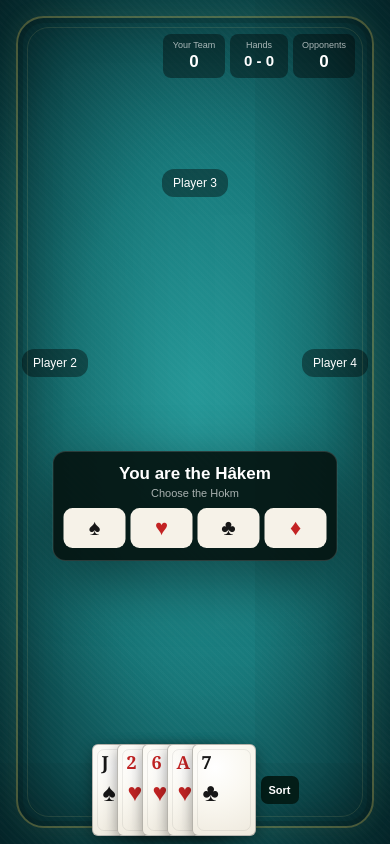
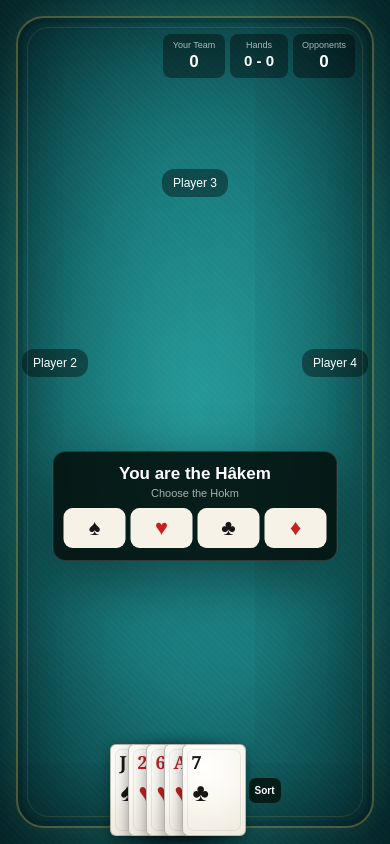
Before and after one commit to Matteees76/hokm-game, a Next.js app: page /game in a window 390 px wide. Built offline with nearby package versions, Linux system fonts and the light colour scheme; no server answers.

Commit message:
Improve mobile card hand layout

```diff
--- a/app/globals.css
+++ b/app/globals.css
@@ -4044,7 +4044,10 @@ box-sizing: border-box;
    ========================================= */
 @media screen and (max-width: 1200px) {
 
-  /* Game screen */
+  /* =========================
+     GAME SCREEN COLOUR
+     ========================= */
+
   .gameTable {
     background:
       radial-gradient(
@@ -4069,7 +4072,11 @@ box-sizing: border-box;
       ) !important;
   }
 
-  /* Home + other pages */
+
+  /* =========================
+     HOME + OTHER PAGES
+     ========================= */
+
   .home,
   .onlinePage,
   .privateLobbyPage,
@@ -4079,7 +4086,7 @@ box-sizing: border-box;
         circle at 50% 38%,
         #1b8486 0%,
         #073c42 45%,
-        #073c42 45%,
+        #073c42 75%,
         #073c42 100%
       ) !important;
   }
@@ -4087,48 +4094,85 @@ box-sizing: border-box;
   body {
     background: #073c42 !important;
   }
-}
-
-/* Move score display slightly left */
+
+
+  /* =========================
+     SCORE DISPLAY
+     ========================= */
+
   .gameTable .scoreDisplay {
     right: 35px !important;
   }
 
-/* Move Hokm indicator slightly to the right */
+
+  /* =========================
+     HOKM INDICATOR
+     ========================= */
+
   .gameTable .hokmDisplay {
     left: 35px !important;
   }
 
 
-/* Keep full 13-card hand inside the screen */
-.gameTable .playerHand {
-  width: calc(100% - 90px) !important;
-  max-width: calc(100% - 90px) !important;
+  /* =========================
+     PLAYER HAND
+     ========================= */
+
+  .gameTable .hand {
+    width: calc(100% - 28px) !important;
+    max-width: calc(100% - 28px) !important;
+    padding: 0 !important;
+
     justify-content: center !important;
+
     overflow: visible !important;
   }
 
-/* Increase overlap between cards */
-.gameTable .playerHand .playingCard {
+
+  /* Larger cards + stronger overlap */
+  .gameTable .hand .playingCard {
+    width: 64px !important;
+    min-width: 64px !important;
+    height: 92px !important;
+
     margin-left: -46px !important;
   }
 
-/* First card should not overlap off-screen */
-.gameTable .playerHand .playingCard:first-child {
+
+  /* First card starts normally */
+  .gameTable .hand .playingCard:first-child {
     margin-left: 0 !important;
   }
 
-/* Keep Sort button inside the screen */
+
+  /* =========================
+     SORT BUTTON
+     ========================= */
+
   .gameTable .sortButton {
-  right: 18px !important;
-}
-
-/* Move Player 2 and Player 4 played cards slightly inward */
-.gameTable .cardPosition2 {
-  left: 39% !important;
-}
-
-.gameTable .cardPosition4 {
-  left: 61% !important;
-}
-}
+    margin-left: 3px !important;
+
+    padding: 7px 6px !important;
+
+    font-size: 10px !important;
+
+    flex-shrink: 0 !important;
+  }
+
+
+  /* =========================
+     PLAYER 2 + 4 PLAYED CARDS
+     ========================= */
+
+  /* Player 2 */
+  .gameTable .leftPlayedCard {
+    left: 27px !important;
+  }
+
+  /* Player 4 */
+  .gameTable .rightPlayedCard {
+    right: 27px !important;
+  }
+
+}
+}
```
Lines whose indentation alone changed are shown as unchanged.
